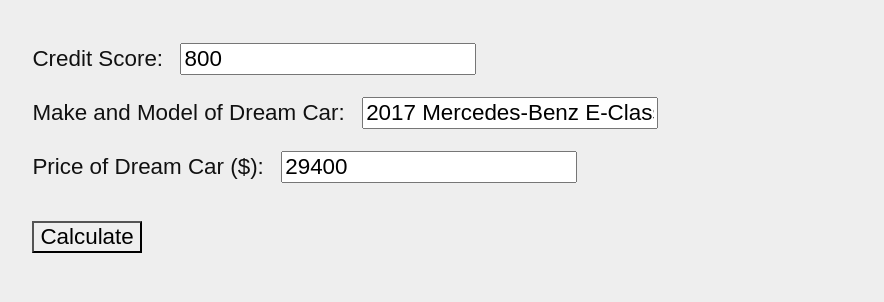
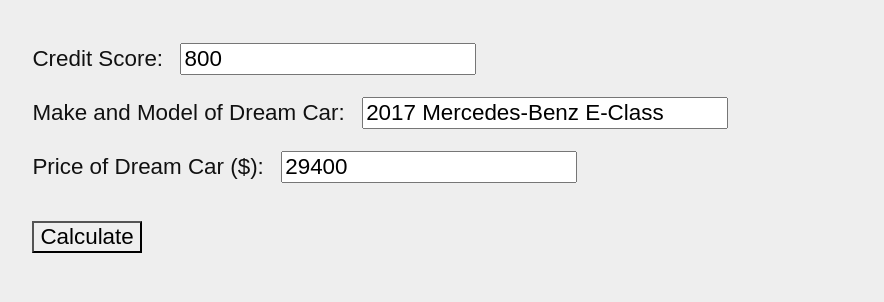
Before and after one commit to boneill02/investcalc, a plain HTML site: page dreamcar/index.html in a window 1280 px wide. Shown: the part 73-375 px from the top of the page, without its empty margins (150-1034 px from the left). Drawn offline with nearby package versions, Linux system fonts and the light colour scheme.

Commit message:
Increase car name field width

```diff
--- a/dreamcar/style.css
+++ b/dreamcar/style.css
@@ -13,6 +13,10 @@ h1 {
 
 button {
 
+}
+
+#car {
+	width: 40%;
 }
 
 .dropdown-menu {
```
